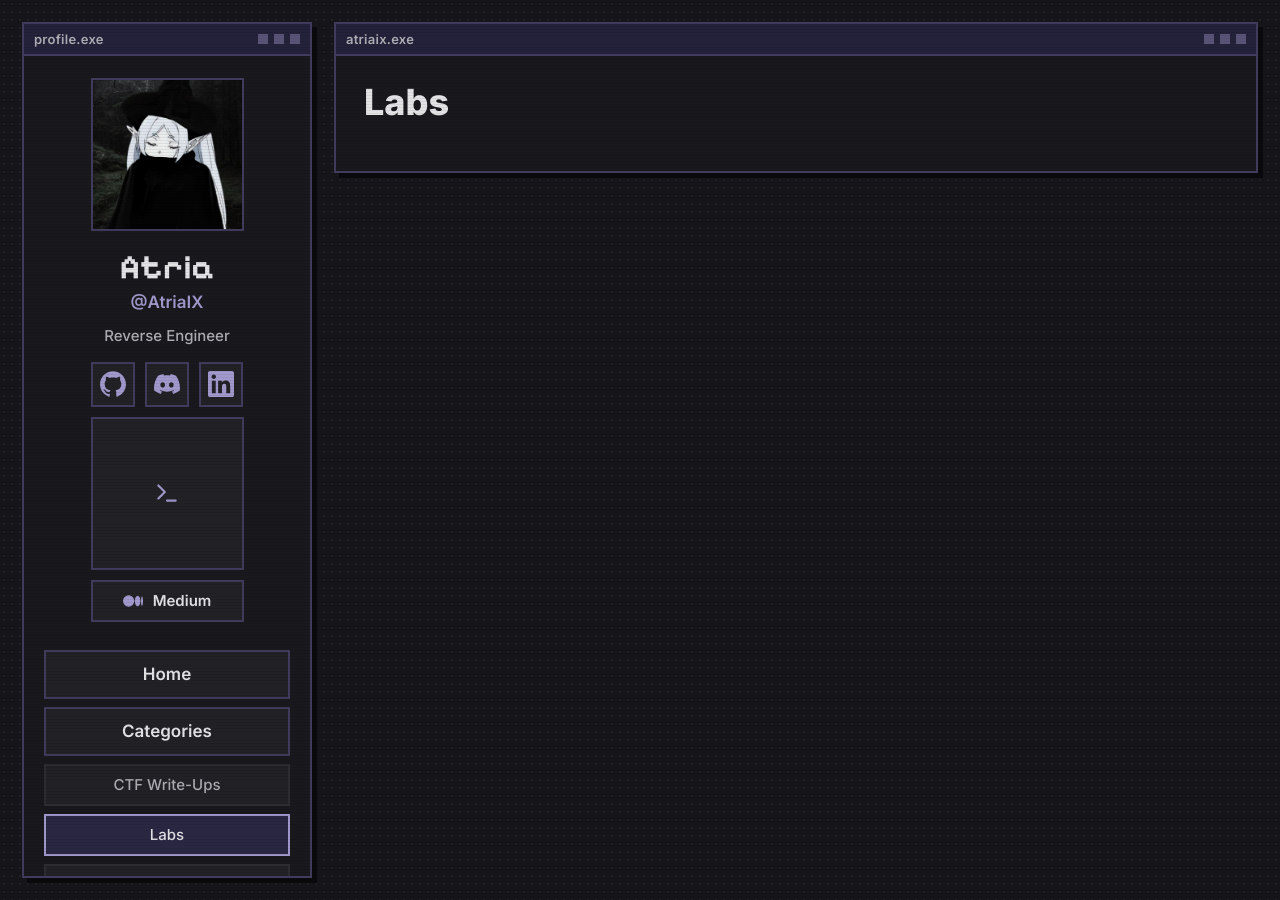
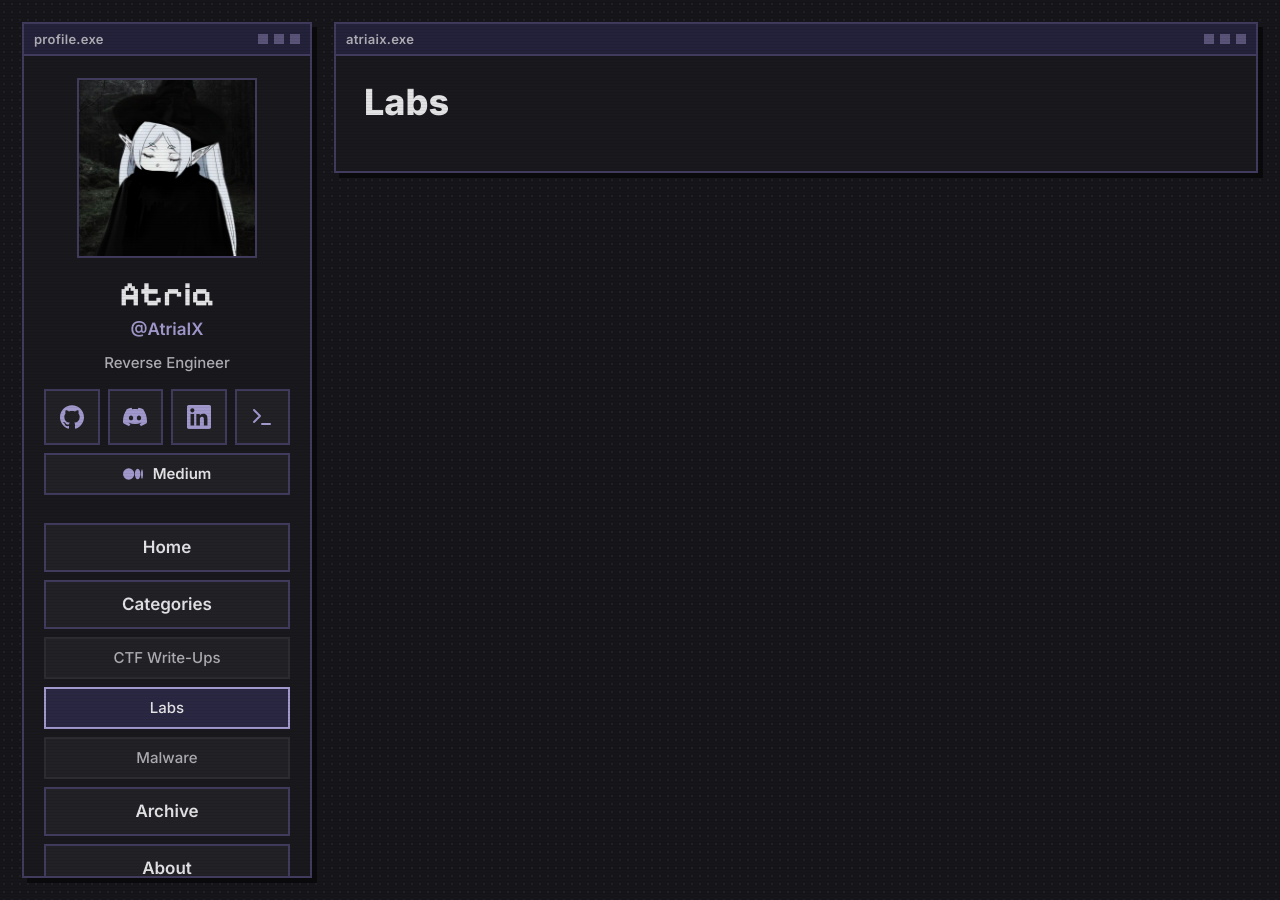
Before and after one commit to AtriaIX/atriaix.github.io, a Jekyll site: the page built from labs.html, in a window 1280 px wide. Built offline with Jekyll 4.4.1, drawn with Linux system fonts in a browser that asks for light colours.

Commit message:
Update style.css

```diff
--- a/assets/css/style.css
+++ b/assets/css/style.css
@@ -1,5 +1,4 @@
 @import url('https://fonts.googleapis.com/css2?family=Pixelify+Sans:wght@600;700&display=swap');
-
 :root{
   --bg:#16161a; --win:#18181d; --panel:#212126; --line:#2c2c31;
   --ink:#e3e3e6; --soft:#adadb3;
@@ -9,11 +8,10 @@
   --sel:#2a2742;
   --btn:#5a5478;
   --sh:#0a0a0c; --code:#101013;
-  --av:clamp(120px,17vh,160px);
+  --av:clamp(130px,20vh,190px);
   --font:'Inter',system-ui,sans-serif;
   --mono:ui-monospace,SFMono-Regular,Consolas,'Liberation Mono',Menlo,monospace;
 }
-
 
 *{box-sizing:border-box;margin:0;padding:0}
 html{overflow-x:hidden}
@@ -33,7 +31,6 @@ a:focus-visible,button:focus-visible,summary:focus-visible{outline:2px dashed va
 body::before{content:"";position:fixed;inset:0;pointer-events:none;z-index:3000;
   background:repeating-linear-gradient(0deg,rgba(0,0,0,.06) 0,rgba(0,0,0,.06) 1px,transparent 1px,transparent 3px)}
 
-
 .layout{display:grid;grid-template-columns:290px minmax(0,1fr) 260px;gap:22px;padding:22px;align-items:start}
 .layout-narrow{grid-template-columns:290px minmax(0,1fr)}
 .sidebar,main,.rail{background:var(--win);border:2px solid var(--ac);box-shadow:5px 5px 0 var(--sh)}
@@ -46,7 +43,6 @@ body::before{content:"";position:fixed;inset:0;pointer-events:none;z-index:3000;
 .sidebar::before{content:"profile.exe";align-self:stretch;margin:0 -20px 22px;flex-shrink:0}
 main::before{content:"atriaix.exe";margin:0 -28px 26px}
 .rail::before{content:"info.exe";margin:0 -20px 22px}
-
 
 .sidebar{
   position:sticky;top:22px;height:calc(100vh - 44px);overflow-y:auto;padding:0 20px 20px;
@@ -61,15 +57,15 @@ main::before{content:"atriaix.exe";margin:0 -28px 26px}
 .sb-name{font-family:'Pixelify Sans',var(--font);font-size:34px;font-weight:700;line-height:1}
 .sb-handle{margin:4px 0 8px;font-size:17px;font-weight:600;color:var(--ac2)}
 .sb-tagline{max-width:240px;margin-bottom:14px;font-size:15px;color:var(--soft)}
-.sb-social{width:var(--av);display:flex;flex-wrap:wrap;gap:10px;margin-bottom:6px}
+.sb-social{width:100%;display:flex;flex-wrap:wrap;gap:8px;margin-bottom:6px}
 .sb-social a{
-  flex:1 1 calc((100% - 20px)/3);min-width:0;aspect-ratio:1;
+  flex:1 1 calc((100% - 24px)/4);min-width:0;aspect-ratio:1;
   display:flex;align-items:center;justify-content:center;gap:10px;
   background:var(--panel);border:2px solid var(--ac);color:var(--ac2)}
-.sb-social a svg{width:26px;height:26px}
+.sb-social a svg{width:24px;height:24px}
+.sb-social a img{width:24px;height:24px;object-fit:contain;flex:none}
 .sb-social a.wide{flex-basis:100%;aspect-ratio:auto;height:42px;font-size:15px;font-weight:600;color:var(--ink)}
 .sb-social a.wide svg{width:20px;height:20px;color:var(--ac2)}
-.sb-social a.wide img{width:20px;height:20px;object-fit:contain;flex:none}
 .sb-social a:hover{background:var(--sel);border-color:var(--ac2)}
 .sb-nav{width:100%;display:flex;flex-direction:column;gap:8px;margin-top:22px;text-align:center}
 .sb-nav>a,.sb-cats summary{
@@ -82,7 +78,6 @@ main::before{content:"atriaix.exe";margin:0 -28px 26px}
 .sb-cats a{display:block;margin-top:8px;padding:7px 12px;font-size:15px;color:var(--soft);background:var(--panel);border:2px solid var(--line)}
 .sb-cats a:hover{background:var(--sel);border-color:var(--ac);color:var(--ink)}
 .sb-foot{margin-top:auto;padding-top:12px;font-size:13px;color:var(--soft)}
-
 
 main{min-width:0;padding:0 28px 32px}
 .section-label{margin-bottom:16px;font-size:20px;font-weight:800}
@@ -122,7 +117,6 @@ main{min-width:0;padding:0 28px 32px}
 .thumb svg{width:46px;height:46px}
 .thumb img{width:100%;height:100%;object-fit:cover}
 
-
 .rail-col{
   position:sticky;top:22px;display:flex;flex-direction:column;gap:22px;
   max-height:calc(100vh - 44px);overflow-y:auto;padding:0 6px 6px 0;scrollbar-width:none}
@@ -143,7 +137,6 @@ main{min-width:0;padding:0 28px 32px}
 .cat-row:last-child{border-bottom:0}
 .cat-row a{display:flex;justify-content:space-between;width:100%}
 .cat-row a:hover{color:var(--ink)}
-
 
 .back-link{display:inline-block;margin-bottom:18px;color:var(--ac2)}
 .back-link:hover{color:#fff}
@@ -175,7 +168,6 @@ main{min-width:0;padding:0 28px 32px}
 .post-content th{font-weight:600;color:var(--ink)}
 .post-content hr{margin:28px 0;border:0;border-top:2px dashed var(--line)}
 
-
 .archive-group{margin-bottom:30px}
 .archive-group h3{margin-bottom:10px;font-size:19px;font-weight:700;color:var(--ac2)}
 .archive-row{display:flex;align-items:baseline;gap:16px;padding:6px 0;font-size:15px;border-bottom:2px dashed var(--line)}
@@ -183,7 +175,6 @@ main{min-width:0;padding:0 28px 32px}
 .a-title{color:var(--ink)}
 .archive-row:hover .a-title{color:var(--ac2)}
 .a-cat{margin-left:auto;flex-shrink:0;color:var(--ac2)}
-
 
 .badge-grid,.tool-row{display:flex;flex-wrap:wrap;gap:10px;margin:6px 0 28px}
 .skill-badge,.tool-pill{padding:2px 12px;font-size:14.5px;color:var(--ink);background:var(--panel);border:2px solid var(--line)}
@@ -198,7 +189,6 @@ main{min-width:0;padding:0 28px 32px}
   background:var(--ac2);animation:blink 1s steps(1) infinite}
 @keyframes blink{50%{opacity:0}}
 @media (prefers-reduced-motion:reduce){.terminal-widget .t-cursor{animation:none}}
-
 
 .discord-widget{
   display:flex;align-items:center;gap:16px;max-width:440px;margin:10px 0 24px;padding:16px 20px;
@@ -220,7 +210,6 @@ main{min-width:0;padding:0 28px 32px}
   max-width:260px;margin-top:3px;font-size:15px;color:var(--soft);
   white-space:nowrap;overflow:hidden;text-overflow:ellipsis}
 
-
 .nav-toggle{
   display:none;position:fixed;top:14px;left:14px;z-index:1001;width:44px;height:44px;padding:0;
   align-items:center;justify-content:center;cursor:pointer;
@@ -234,7 +223,6 @@ main{min-width:0;padding:0 28px 32px}
 .nav-overlay{display:none;position:fixed;inset:0;z-index:998;background:rgba(0,0,0,.6);opacity:0;transition:opacity .35s ease}
 .nav-overlay.open{display:block;opacity:1}
 
-
 @media (min-width:1700px){
   body{font-size:17px}
   .layout{grid-template-columns:320px minmax(0,1fr) 300px}
@@ -245,7 +233,6 @@ main{min-width:0;padding:0 28px 32px}
   .rail-col{display:none}
   .post-item{grid-template-columns:minmax(0,1fr) 290px}
 }
-
 @media (max-width:890px){
   .nav-toggle{display:flex}
   .layout,.layout-narrow{grid-template-columns:1fr;padding:70px 14px 14px}
@@ -253,7 +240,7 @@ main{min-width:0;padding:0 28px 32px}
     position:fixed;top:0;left:0;z-index:1000;width:300px;max-width:84vw;height:100vh;box-shadow:none;
     transform:translateX(-100%);transition:transform .4s cubic-bezier(.4,0,.2,1)}
   .sidebar.open{transform:translateX(0)}
-  .sidebar{--av:150px}
+  .sidebar{--av:160px}
   .sb-nav>a,.sb-cats summary{padding:12px}
   .sb-cats a{padding:10px 12px}
   main{padding:0 16px 24px}
```
